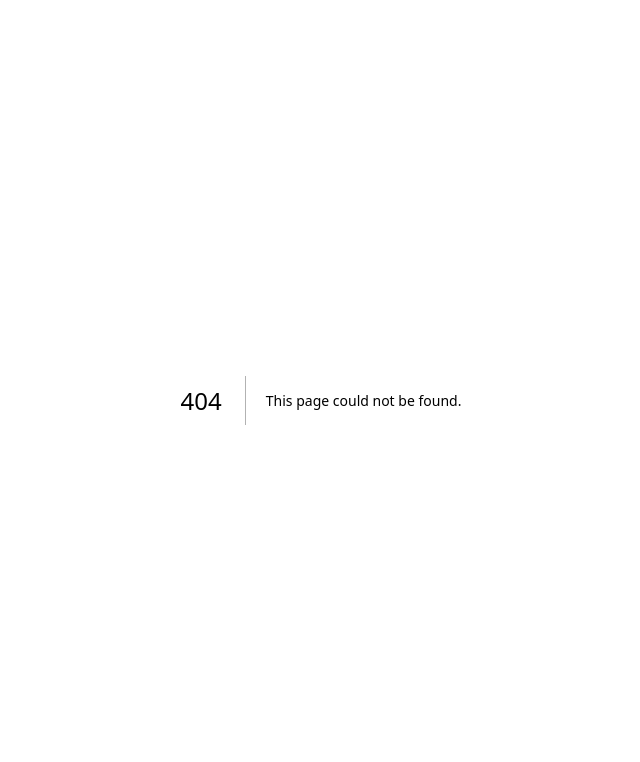
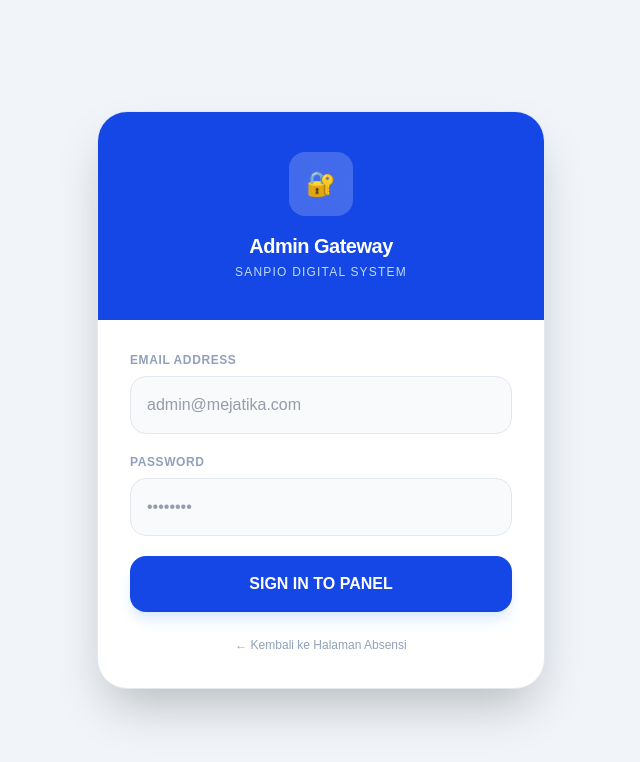
Before and after one commit to BerkahLestariJambi/absensisanpio, a Next.js app: page /admin/login in a window 1280 px wide. Before the commit this address had no page. Shown: the top 762 px of the page, without its empty margins (319-959 px from the left). Built offline with nearby package versions, Linux system fonts and the light colour scheme.

Commit message:
Create page.tsx

```diff
--- /dev/null
+++ b/app/admin/login/page.tsx
@@ -0,0 +1,109 @@
+"use client";
+import React, { useState } from "react";
+import { useRouter } from "next/navigation";
+import Swal from "sweetalert2";
+
+export default function LoginAdmin() {
+  const [email, setEmail] = useState("");
+  const [password, setPassword] = useState("");
+  const [loading, setLoading] = useState(false);
+  const router = useRouter();
+
+  const handleLogin = async (e: React.FormEvent) => {
+    e.preventDefault();
+    setLoading(true);
+
+    try {
+      const response = await fetch("https://backendabsen.mejatika.com/api/admin/login", {
+        method: "POST",
+        headers: { "Content-Type": "application/json" },
+        body: JSON.stringify({ email, password }),
+      });
+
+      const data = await response.json();
+
+      if (response.ok) {
+        // Simpan token/status login di local storage
+        localStorage.setItem("admin_authenticated", "true");
+
+        Swal.fire({
+          title: "Login Berhasil!",
+          text: "Selamat datang di Panel Admin Sanpio.",
+          icon: "success",
+          timer: 1500,
+          showConfirmButton: false
+        });
+
+        // Arahkan ke Dashboard
+        router.push("/admin/dashboard");
+      } else {
+        Swal.fire("Gagal", data.message || "Email atau Password salah!", "error");
+      }
+    } catch (error) {
+      Swal.fire("Error", "Gagal terhubung ke server.", "error");
+    } finally {
+      setLoading(false);
+    }
+  };
+
+  return (
+    <div className="min-h-screen bg-slate-100 flex items-center justify-center p-4">
+      <div className="w-full max-w-md bg-white rounded-[30px] shadow-2xl overflow-hidden border border-slate-200">
+
+        {/* Header Visual */}
+        <div className="bg-blue-700 p-10 text-center">
+          <div className="w-16 h-16 bg-white/20 rounded-2xl mx-auto flex items-center justify-center mb-4 backdrop-blur-md">
+            <span className="text-white text-2xl font-black">🔐</span>
+          </div>
+          <h1 className="text-white text-xl font-bold tracking-tight">Admin Gateway</h1>
+          <p className="text-blue-200 text-xs uppercase tracking-widest mt-1">Sanpio Digital System</p>
+        </div>
+
+        {/* Form Login */}
+        <form onSubmit={handleLogin} className="p-8 space-y-5">
+          <div>
+            <label className="block text-xs font-bold text-slate-400 uppercase tracking-wider mb-2">Email Address</label>
+            <input
+              type="email"
+              value={email}
+              onChange={(e) => setEmail(e.target.value)}
+              className="w-full p-4 bg-slate-50 border border-slate-200 rounded-2xl focus:ring-2 focus:ring-blue-500 outline-none transition-all text-slate-700"
+              placeholder="admin@mejatika.com"
+              required
+            />
+          </div>
+
+          <div>
+            <label className="block text-xs font-bold text-slate-400 uppercase tracking-wider mb-2">Password</label>
+            <input
+              type="password"
+              value={password}
+              onChange={(e) => setPassword(e.target.value)}
+              className="w-full p-4 bg-slate-50 border border-slate-200 rounded-2xl focus:ring-2 focus:ring-blue-500 outline-none transition-all text-slate-700"
+              placeholder="••••••••"
+              required
+            />
+          </div>
+
+          <button
+            type="submit"
+            disabled={loading}
+            className={`w-full py-4 rounded-2xl font-bold text-white shadow-lg transition-all active:scale-95 ${
+              loading ? "bg-slate-400" : "bg-blue-700 hover:bg-blue-800 shadow-blue-100"
+            }`}
+          >
+            {loading ? "AUTHENTICATING..." : "SIGN IN TO PANEL"}
+          </button>
+
+          <button
+            type="button"
+            onClick={() => router.push("/")}
+            className="w-full text-slate-400 text-xs font-medium hover:text-slate-600 transition"
+          >
+            ← Kembali ke Halaman Absensi
+          </button>
+        </form>
+      </div>
+    </div>
+  );
+}
```
